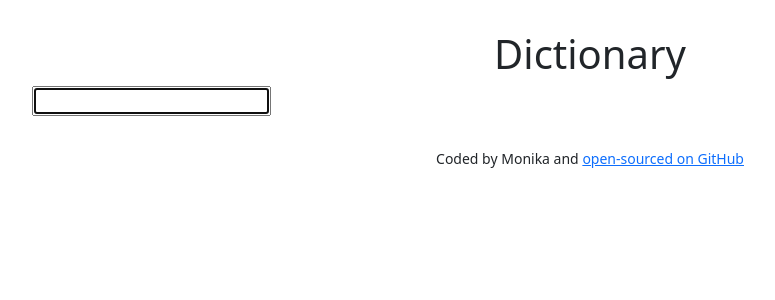
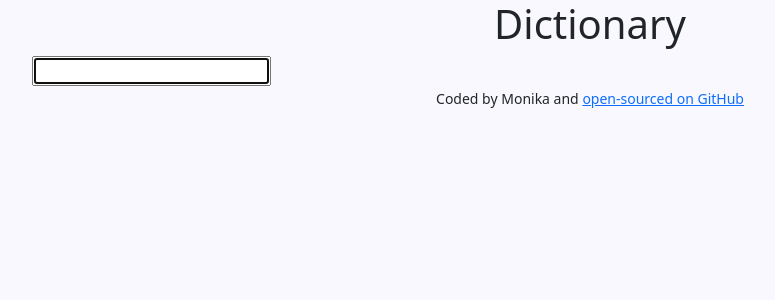
Before and after one commit to la-coccinelle/dictionary-project, a React (Create React App) app: page / in a window 1280 px wide. Shown: the top 300 px of the page, without its empty margins (50-825 px from the left). Built offline with nearby package versions, Linux system fonts and the light colour scheme.

Commit message:
Changed background color

```diff
--- a/src/App.css
+++ b/src/App.css
@@ -1,9 +1,12 @@
+.App {
+  min-height: 100vh;
+  background-color: #f9f8fe;
+}
+
 .App-header {
   text-align: center;
-  margin-top: 30px;
 }
 
 .App-footer {
   text-align: center;
-  margin-top: 30px;
 }
--- a/src/index.css
+++ b/src/index.css
@@ -1,13 +1,13 @@
 body {
   margin: 0;
-  font-family: -apple-system, BlinkMacSystemFont, 'Segoe UI', 'Roboto', 'Oxygen',
-    'Ubuntu', 'Cantarell', 'Fira Sans', 'Droid Sans', 'Helvetica Neue',
+  font-family: -apple-system, BlinkMacSystemFont, "Segoe UI", "Roboto", "Oxygen",
+    "Ubuntu", "Cantarell", "Fira Sans", "Droid Sans", "Helvetica Neue",
     sans-serif;
   -webkit-font-smoothing: antialiased;
   -moz-osx-font-smoothing: grayscale;
 }
 
 code {
-  font-family: source-code-pro, Menlo, Monaco, Consolas, 'Courier New',
+  font-family: source-code-pro, Menlo, Monaco, Consolas, "Courier New",
     monospace;
 }
```
